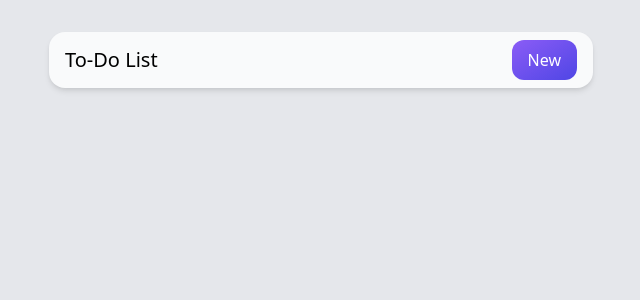
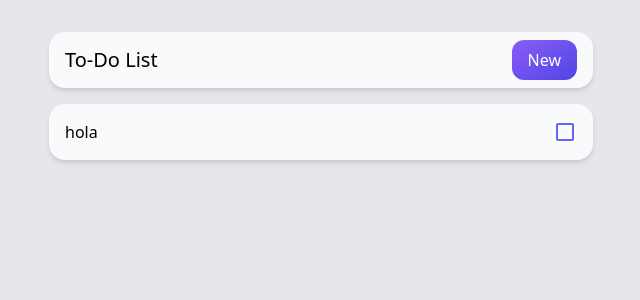
Before and after one commit to damorjuancruz/to-do-list-laravel-vue, a Vue app: page / in a window 1280 px wide. Both pictures are taken after a click on the button "New". Shown: the top 300 px of the page, without its empty margins (319-959 px from the left). Built offline with nearby package versions, Linux system fonts and the light colour scheme.

Commit message:
Installed vuex, displaying of the To-do's done

```diff
--- a/index.html
+++ b/index.html
@@ -3,6 +3,10 @@
 	<head>
 		<meta charset="UTF-8" />
 		<link rel="icon" href="/favicon.ico" />
+		<link
+			href="https://fonts.googleapis.com/icon?family=Material+Icons+Outlined"
+			rel="stylesheet"
+		/>
 		<meta name="viewport" content="width=device-width, initial-scale=1.0" />
 		<title>Vite App</title>
 	</head>
--- a/package.json
+++ b/package.json
@@ -7,7 +7,8 @@
     "serve": "vite preview"
   },
   "dependencies": {
-    "vue": "^3.0.5"
+    "vue": "^3.0.5",
+    "vuex": "^4.0.2"
   },
   "devDependencies": {
     "@vitejs/plugin-vue": "^1.2.3",
--- a/src/App.vue
+++ b/src/App.vue
@@ -1,16 +1,19 @@
 <template>
 	<div class="my-8 m-auto w-full max-w-xl">
 		<Header />
+		<Todos />
 	</div>
 </template>
 
 <script>
 import Header from "./components/Header.vue";
+import Todos from "./components/Todos.vue";
 
 export default {
 	name: "App",
 	components: {
 		Header,
+		Todos,
 	},
 };
 </script>
--- a/src/components/Header.vue
+++ b/src/components/Header.vue
@@ -1,12 +1,45 @@
 <template>
-	<header class="mx-4 px-4 py-2 shadow-md rounded-2xl flex items-center justify-between bg-gray-50">
+	<header
+		class="
+			mx-4
+			px-4
+			py-2
+			shadow-md
+			rounded-2xl
+			flex
+			items-center
+			justify-between
+			bg-gray-50
+		"
+	>
 		<h1 class="text-xl">To-Do List</h1>
-		<button class="bg-gradient-to-br from-purple-500 to-indigo-600 transition-transform transform hover:scale-105 text-white px-4 py-2 rounded-xl">New</button>
+		<button
+			@click="add"
+			class="
+				bg-gradient-to-br
+				from-purple-500
+				to-indigo-600
+				transition-transform
+				transform
+				hover:scale-105
+				text-white
+				px-4
+				py-2
+				rounded-xl
+			"
+		>
+			New
+		</button>
 	</header>
 </template>
 
 <script>
 export default {
 	name: "Header",
+	methods: {
+		add() {
+			this.$store.commit("add");
+		},
+	},
 };
 </script>
--- /dev/null
+++ b/src/components/NewTodo.vue
@@ -0,0 +1 @@
+<template></template>
--- /dev/null
+++ b/src/components/Todo.vue
@@ -0,0 +1,24 @@
+<template>
+	<div class="flex justify-between px-4 py-2 hover:bg-gray-100">
+		{{ data.text }}
+		<button @click="toggleDone" class="flex">
+			<i class="material-icons-outlined text-indigo-500">{{
+				data.done ? "check_box" : "check_box_outline_blank"
+			}}</i>
+		</button>
+	</div>
+</template>
+
+<script>
+export default {
+	name: "Todo",
+	props: {
+		data: Object,
+	},
+	methods: {
+		toggleDone() {
+			this.$store.commit("toggleDone", this.data.id);
+		},
+	},
+};
+</script>
--- /dev/null
+++ b/src/components/Todos.vue
@@ -0,0 +1,21 @@
+<template>
+	<div
+		class="mx-4 my-4 py-2 overflow-hidden shadow-md rounded-2xl bg-gray-50"
+	>
+		<Todo v-for="todo in $store.state.todos" :key="todo.id" :data="todo" />
+		<span v-if="!$store.state.todos.length" class="px-4"
+			>Nothing to do</span
+		>
+	</div>
+</template>
+
+<script>
+import Todo from "./Todo.vue";
+
+export default {
+	name: "Todos",
+	components: {
+		Todo,
+	},
+};
+</script>
--- a/src/main.js
+++ b/src/main.js
@@ -1,5 +1,39 @@
 import { createApp } from "vue";
+import { createStore } from "vuex";
 import App from "./App.vue";
 import "./index.css";
 
-createApp(App).mount("#app");
+// Create a new store instace
+const store = createStore({
+	state() {
+		return {
+			todos: [],
+		};
+	},
+	mutations: {
+		add(state) {
+			state.todos = [
+				...state.todos,
+				{
+					id: Math.floor(Math.random() * 100000),
+					text: "hola",
+					done: false,
+				},
+			];
+		},
+		toggleDone(state, id) {
+			state.todos = state.todos.map((todo) =>
+				todo.id === id
+					? {
+							...todo,
+							done: !todo.done,
+					  }
+					: todo
+			);
+		},
+	},
+});
+
+const app = createApp(App);
+app.use(store);
+app.mount("#app");
```
Also changed, not shown: 1 other file (tests, documents, lock files or other folders).
